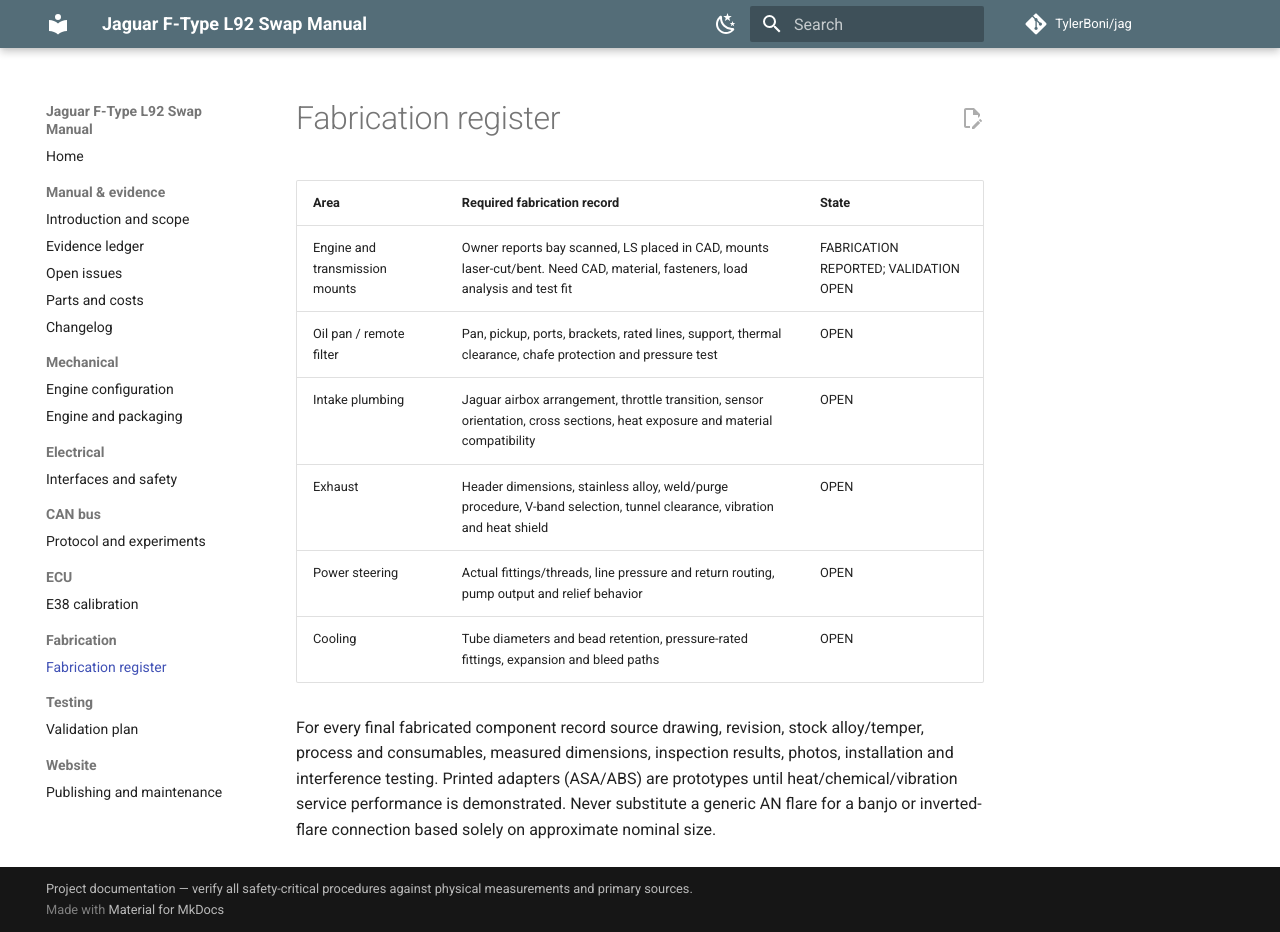
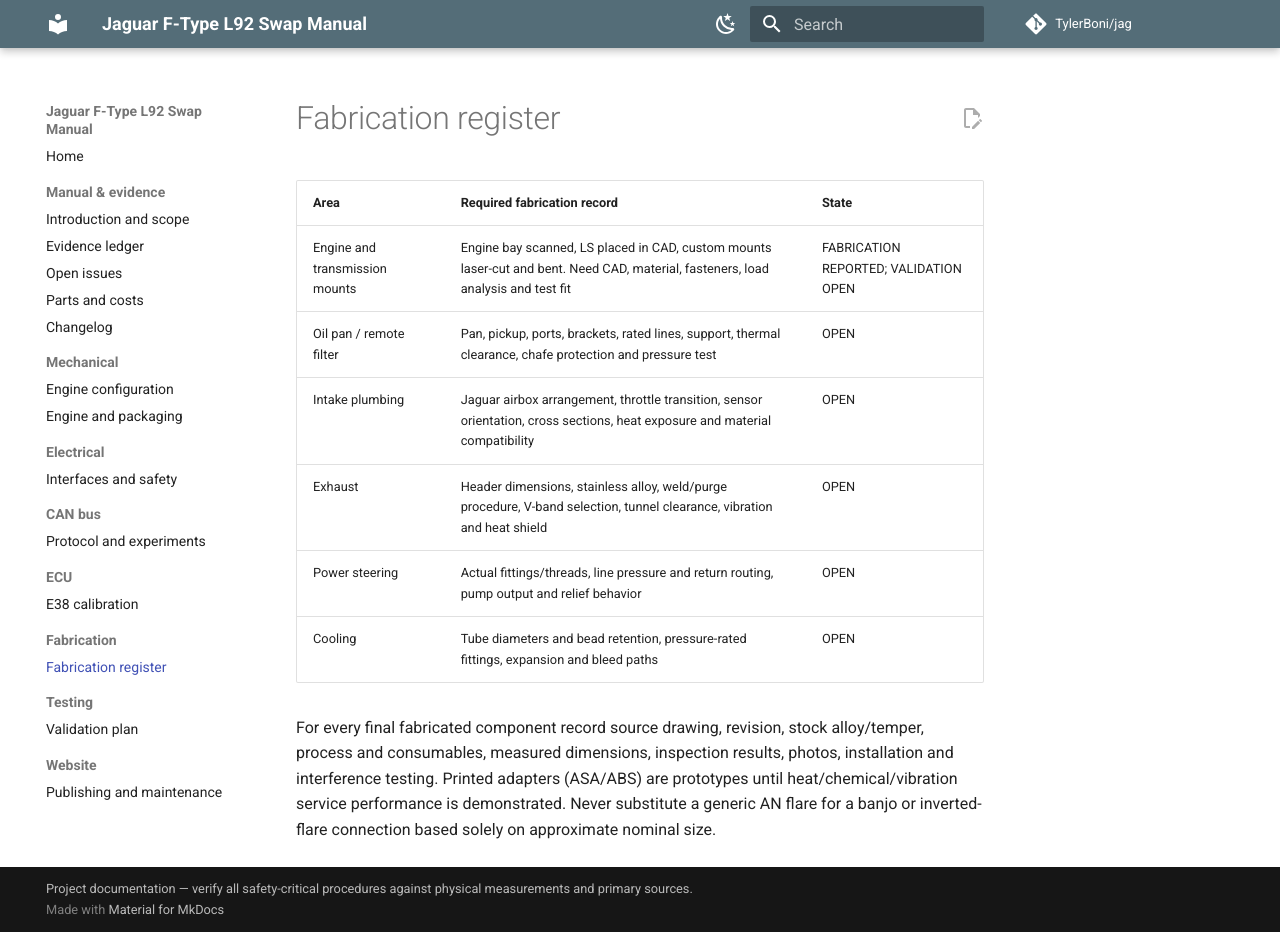
Before and after one commit to TylerBoni/jag, an MkDocs documentation site: the page built from build-manual/docs/fabrication/fabrication.md, in a window 1280 px wide and 932 px high. Built offline with MkDocs 1.6.1 and Material for MkDocs 9.7.7, drawn with Linux system fonts in a browser that asks for light colours; comment, search, counter and statistics services are not loaded.

```diff
--- a/build-manual/docs/fabrication/fabrication.md
+++ b/build-manual/docs/fabrication/fabrication.md
@@ -2,7 +2,7 @@
 
 | Area | Required fabrication record | State |
 | --- | --- | --- |
-| Engine and transmission mounts | Owner reports bay scanned, LS placed in CAD, mounts laser-cut/bent. Need CAD, material, fasteners, load analysis and test fit | FABRICATION REPORTED; VALIDATION OPEN |
+| Engine and transmission mounts | Engine bay scanned, LS placed in CAD, custom mounts laser-cut and bent. Need CAD, material, fasteners, load analysis and test fit | FABRICATION REPORTED; VALIDATION OPEN |
 | Oil pan / remote filter | Pan, pickup, ports, brackets, rated lines, support, thermal clearance, chafe protection and pressure test | OPEN |
 | Intake plumbing | Jaguar airbox arrangement, throttle transition, sensor orientation, cross sections, heat exposure and material compatibility | OPEN |
 | Exhaust | Header dimensions, stainless alloy, weld/purge procedure, V-band selection, tunnel clearance, vibration and heat shield | OPEN |
```
